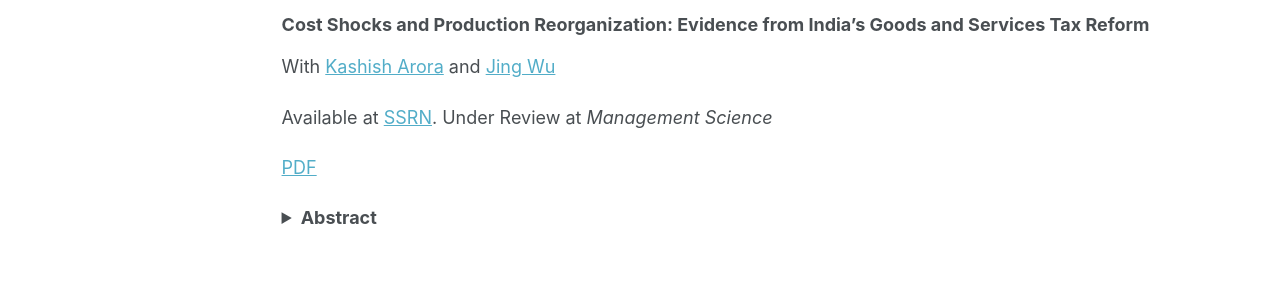
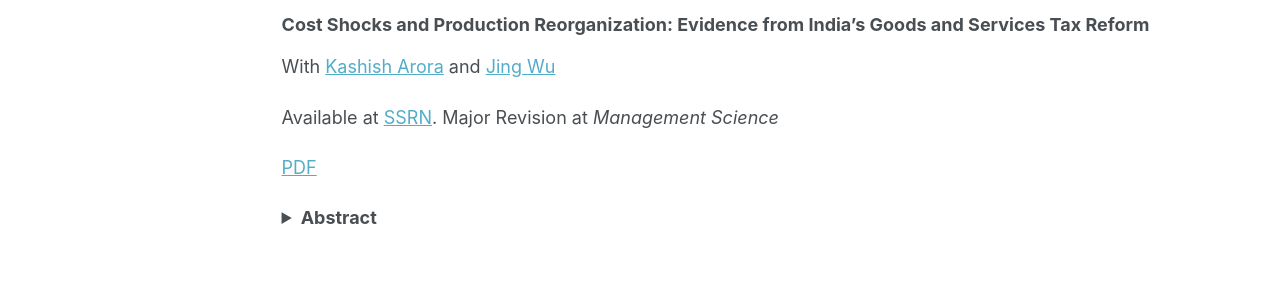
Before and after one commit to peng-boya/peng-boya.github.io, a Jekyll site: the page built from _pages/publications.md, in a window 1280 px wide and 1229 px high. Shown: the part 769-1069 px from the top of the window. Built offline with Jekyll 4.4.1, drawn with Linux system fonts in a browser that asks for light colours; some web fonts are replaced; a script bundle is joined from its source files by our own code; library files that are not in the unit come from our copies.

Commit message:
Update publications.md

```diff
--- a/_pages/publications.md
+++ b/_pages/publications.md
@@ -48,7 +48,7 @@ To bridge this gap, we present Large Language Models (LLMs) as a rigorous method
 
 With [Kashish Arora](https://kashisharora.info/) and [Jing Wu](https://www.jingwulab.org/)
 
-Available at [SSRN](https://papers.ssrn.com/sol3/papers.cfm?abstract_id=5830602). Under Review at *Management Science*
+Available at [SSRN](https://papers.ssrn.com/sol3/papers.cfm?abstract_id=5830602). Major Revision at *Management Science*
 
 [PDF](/files/gst.pdf)
 
```
